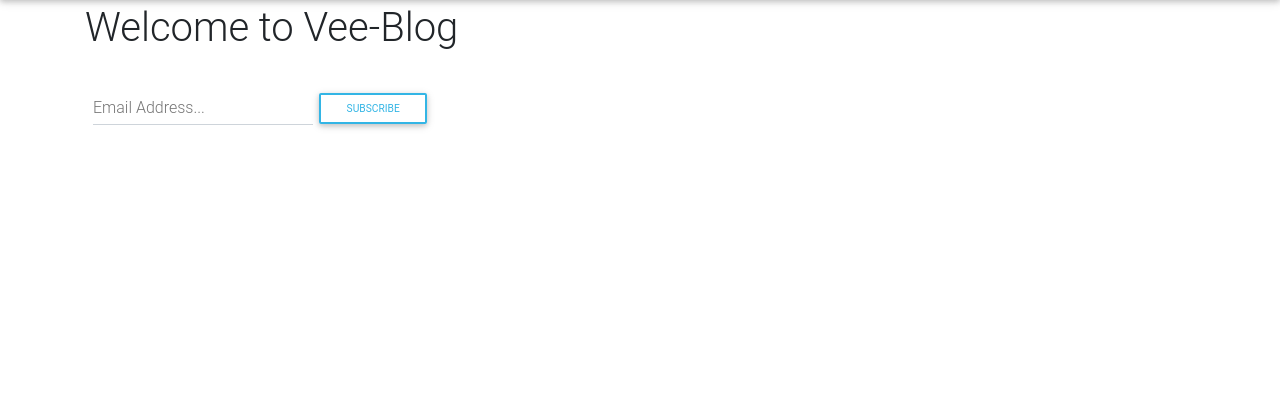
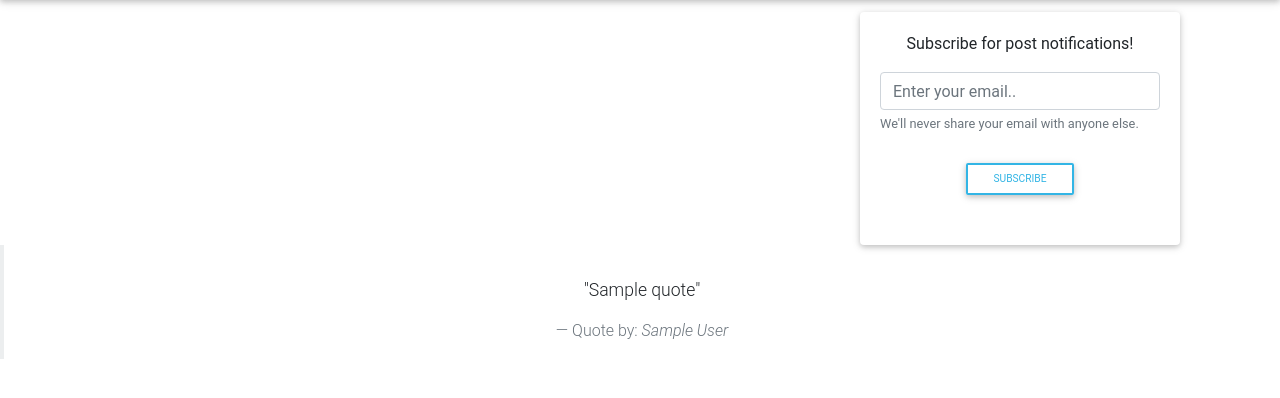
Before and after one commit to Victoria045/Vee-Blog, a Flask app: template app/templates/index.html in a window 1280 px wide. Shown: the part 56-454 px from the top of the page. Run offline with Flask 2, Linux system fonts and the light colour scheme; tables that the repository leaves empty hold one stand-in row (values such as "Sample post"); the template is opened without the code that fills it: values that come from a table or form of the project are taken from there, most other values are stand-ins (such as "Sample title", 1, 10 or a date in 2020); data that the repository does not hold is empty; some libraries are stand-ins or nearby versions.

Commit message:
modify index view

```diff
--- a/app/templates/index.html
+++ b/app/templates/index.html
@@ -1,5 +1,6 @@
 {% extends 'base.html'%}
 
+<!-- Content block -->
 {% block content %}
     <div class="container landing">
         <div class="row ">
@@ -7,11 +8,11 @@
                 <div class="col-md-3 "><a class="btn btn-sm btn-info " id="ref" href="{{url_for('main.new_blog')}}">Post</a></div>
                 {% endif %}
 
-            <div class="col-md-9 "><h1 >Welcome to Vee-Blog</h1></div>
+            <!-- <div class="col-md-9 "><h1 class="text-center">Welcome to V-Blog</h1></div> -->
         </div>
 
         <div class="row">
-            <div class="col-md-8 ">
+            <div class="col-md-8">
                 {% for blog in blogs.items %}
                     <div class="container bg mb-2">
                         <hr>
@@ -46,34 +47,42 @@
                 {% endfor %}
 
             </div>
-            <!-- <div class="col-md-4">
-                <div class="container"> -->
-                    <!-- <div class="card cardquote"> -->
-                        <!-- <div class="card-title">
-                            <h4>A quote by: <span style="color: rgb(3, 3, 3)">{#{{quote.author}}#}</span> </h4>
-                        </div> -->
-                        <!-- <p class="card-text">{#{{quote.quote}}#}</p> -->
-                    <!-- </div> -->
-                <!-- </div> -->
-                <div class="container-fluid">
+
+            <div class="col-md-4 mt-2">
+               <div class="container">
                 {% for message in get_flashed_messages() %}
                 <div class="alert alert-success">
                 <button type="button" class="close" data-dismiss="alert">&times;</button>
                 {{ message }}
                 </div>
                 {% endfor %}
-                    <form class="form-inline ml-2" action="{{url_for('main.subscribe')}}" method="POST">
-                        <div class="md-form form-group">
-                            <label class="white-color">Email Address...</label>
-                            <input type="email"  class="form-control " name ="subscriber" required>
+
+                <div class="card">
+                    <div class="card-body">
+                        <p class="text-center">Subscribe for post notifications!</p>
+                        <form action="{{url_for('main.subscribe')}}" method="POST">
+                            <div class="form-group">
+                                <!-- <label for="exampleInputEmail1">Email address</label> -->
+                                <input type="email" class="form-control" id="exampleInputEmail1" aria-describedby="emailHelp" placeholder="Enter your email..">
+                                <small id="emailHelp" class="form-text text-muted">We'll never share your email with anyone else.</small>
                             </div>
-                        <div class="md-form form-group">
+                            <div class="md-form form-group text-center">
                                 <button class="btn btn-sm btn-outline-info" id="subs">Subscribe</button>
                             </div>
                         </form>
+                    </div>
+
+                </div>
             </div>
         </div>
     </div>
     </div>
 
+    <!-- <div class="container"> -->
+        <blockquote class="blockquote text-center py-3">
+            <p class="mb-0">"{{quote.quote}}"</p>
+            <footer class="blockquote-footer">Quote by:  <cite title="Source Title">{{quote.author}}</cite></footer>
+          </blockquote>
+    <!-- </div> -->
+
 {% endblock content %}
```
Lines whose indentation alone changed are shown as unchanged.
